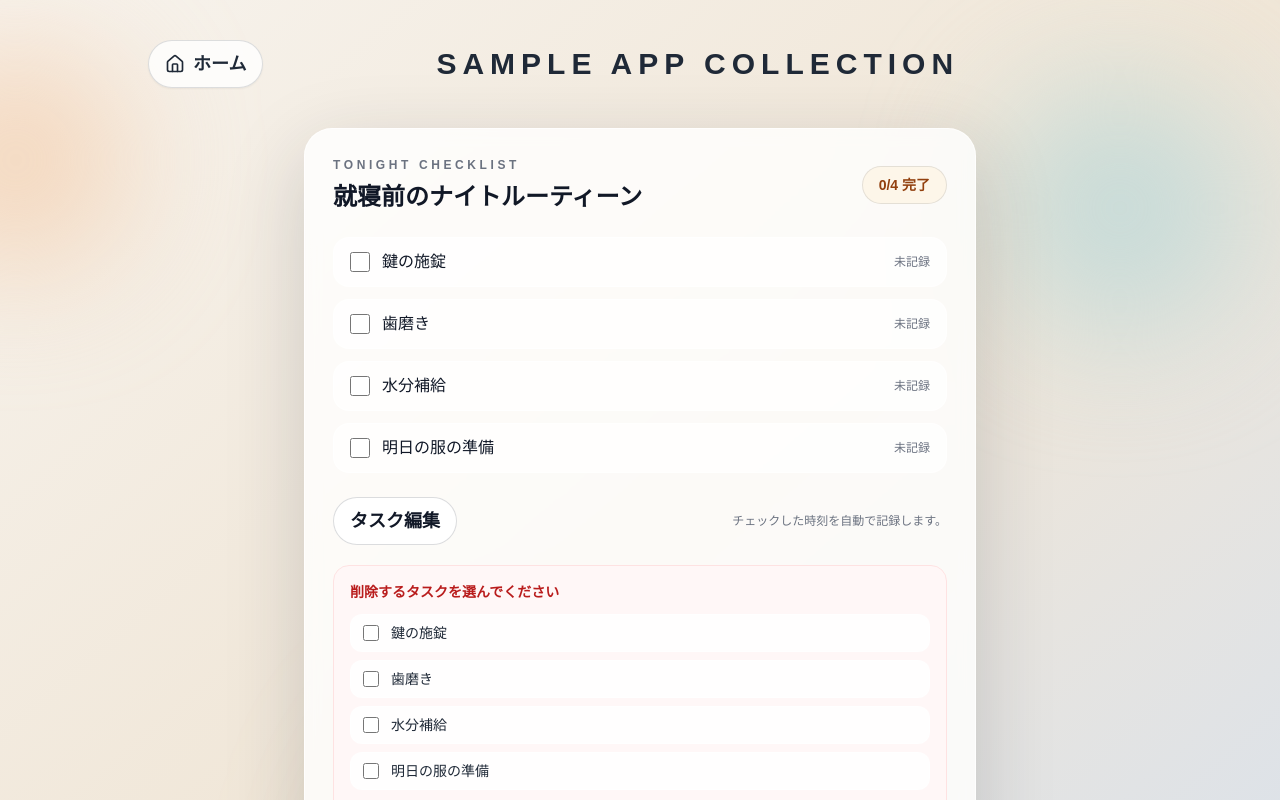
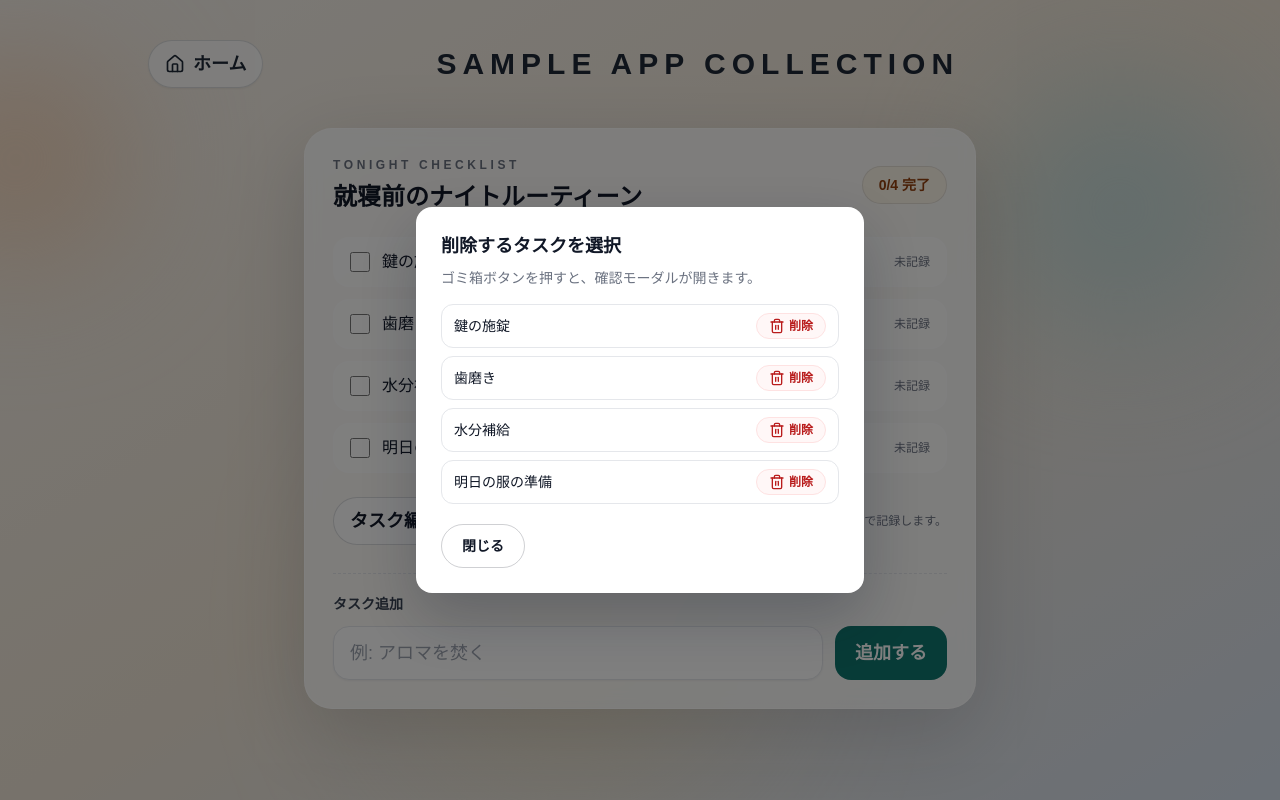
Before and after one commit to YOMO3923/AI_Training_Project, a React (Vite) app: page /night-routine in a window 1280 px wide. Both pictures are taken after a click on the button "タスク編集". Shown: the top 800 px of the page. Built offline with nearby package versions, Linux system fonts and the light colour scheme; a web font is replaced by a local one.

Commit message:
リセット機能及び確認モーダル追加対応

```diff
--- a/src/features/night-routine/components/NightRoutinePage.tsx
+++ b/src/features/night-routine/components/NightRoutinePage.tsx
@@ -1,4 +1,5 @@
 import { useEffect, useMemo, useState } from 'react'
+import { Trash2 } from 'lucide-react'
 
 // 1つのタスク情報の型
 type Task = {
@@ -9,6 +10,12 @@ type Task = {
 
 // ローカルストレージに保存するときのキー名
 const STORAGE_KEY = 'night-routine-tasks'
+
+// 18時の自動リセット済み日付を保存するキー（「今日だけ1回」の判定に使う）
+const RESET_FLAG_KEY = 'night-routine-last-reset-date'
+
+// 自動リセットを走らせる時刻（18時）
+const RESET_HOUR = 18
 
 // 初期表示のタスクリスト
 const DEFAULT_TASKS: Task[] = [
@@ -23,6 +30,14 @@ const createId = () =>
   typeof crypto !== 'undefined' && 'randomUUID' in crypto
     ? crypto.randomUUID()
     : `task-${Date.now()}-${Math.random().toString(16).slice(2)}`
+
+// 日付を「YYYY-MM-DD」の形に整形（リセット判定のキーとして利用）
+const getDateKey = (date: Date) => {
+  const year = date.getFullYear()
+  const month = String(date.getMonth() + 1).padStart(2, '0')
+  const day = String(date.getDate()).padStart(2, '0')
+  return `${year}-${month}-${day}`
+}
 
 // ローカルストレージからタスクを読み込む
 const loadTasks = (): Task[] => {
@@ -66,8 +81,15 @@ const NightRoutinePage = () => {
   // useState は「画面の状態」を持つ React の仕組み
   const [tasks, setTasks] = useState<Task[]>(() => loadTasks())
   const [newTaskTitle, setNewTaskTitle] = useState('')
-  const [isEditing, setIsEditing] = useState(false)
-  const [selectedTaskIds, setSelectedTaskIds] = useState<string[]>([])
+
+  // 編集用モーダルの開閉を管理（削除候補を一覧で見せるための状態）
+  const [isEditModalOpen, setIsEditModalOpen] = useState(false)
+
+  // 一括チェック解除の確認モーダル開閉を管理
+  const [isResetConfirmOpen, setIsResetConfirmOpen] = useState(false)
+
+  // 削除確認モーダルで対象となるタスクを保持
+  const [taskToDelete, setTaskToDelete] = useState<Task | null>(null)
 
   // useMemo は計算結果のキャッシュ（タスク数の再計算を必要時だけにする）
   const completedCount = useMemo(
@@ -80,6 +102,44 @@ const NightRoutinePage = () => {
     // ローカルストレージへ同期して状態を保持します
     localStorage.setItem(STORAGE_KEY, JSON.stringify(tasks))
   }, [tasks])
+
+  useEffect(() => {
+    // ロジック: 18時以降かつ今日未リセットのときだけ処理する（誤消去防止）
+    const now = new Date()
+    const todayKey = getDateKey(now)
+    const lastReset = localStorage.getItem(RESET_FLAG_KEY)
+    const isAfterResetHour = now.getHours() >= RESET_HOUR
+
+    if (isAfterResetHour && lastReset !== todayKey) {
+      // ロジック: ここでのみ全タスクのチェックを外す（フラグがあるので1日1回）
+      setTasks((prev) =>
+        prev.map((task) => ({
+          ...task,
+          checkedAt: null,
+        })),
+      )
+      // ロジック: 今日分のリセット済み日付を保存し、再実行を防ぐ
+      localStorage.setItem(RESET_FLAG_KEY, todayKey)
+    }
+  }, [])
+
+  // モーダルが開いている間は背景スクロールを止める
+  const isAnyModalOpen = isEditModalOpen || isResetConfirmOpen || Boolean(taskToDelete)
+
+  useEffect(() => {
+    if (!isAnyModalOpen) {
+      // モーダルが閉じたらスクロール制限を解除する
+      document.body.style.overflow = ''
+      return
+    }
+
+    // モーダル表示中は背景を固定して誤操作を防ぐ
+    const previousOverflow = document.body.style.overflow
+    document.body.style.overflow = 'hidden'
+    return () => {
+      document.body.style.overflow = previousOverflow
+    }
+  }, [isAnyModalOpen])
 
   // チェックを付け外しする処理
   const handleToggleTask = (taskId: string) => {
@@ -115,29 +175,36 @@ const NightRoutinePage = () => {
     setNewTaskTitle('')
   }
 
-  // 削除対象のチェックをON/OFF
-  const toggleSelectedTask = (taskId: string) => {
-    setSelectedTaskIds((prev) =>
-      prev.includes(taskId) ? prev.filter((id) => id !== taskId) : [...prev, taskId],
+  // 一括チェック解除を実行（確認モーダルで承認されたときのみ呼ばれる）
+  const handleResetAllTasks = () => {
+    setTasks((prev) =>
+      prev.map((task) => ({
+        ...task,
+        checkedAt: null,
+      })),
     )
+    setIsResetConfirmOpen(false)
   }
 
-  // 選択したタスクを削除
-  const handleDeleteSelected = () => {
-    if (selectedTaskIds.length === 0) {
-      setIsEditing(false)
+  // 削除対象のタスクを確定させる（確認モーダルを開く）
+  const handleRequestDeleteTask = (task: Task) => {
+    setTaskToDelete(task)
+    setIsEditModalOpen(false)
+  }
+
+  // タスク削除を確定
+  const handleConfirmDeleteTask = () => {
+    if (!taskToDelete) {
       return
     }
 
-    setTasks((prev) => prev.filter((task) => !selectedTaskIds.includes(task.id)))
-    setSelectedTaskIds([])
-    setIsEditing(false)
+    setTasks((prev) => prev.filter((task) => task.id !== taskToDelete.id))
+    setTaskToDelete(null)
   }
 
-  // 編集モードをキャンセル
-  const handleCancelEdit = () => {
-    setSelectedTaskIds([])
-    setIsEditing(false)
+  // 削除確認をキャンセル
+  const handleCancelDeleteTask = () => {
+    setTaskToDelete(null)
   }
 
   return (
@@ -194,60 +261,28 @@ const NightRoutinePage = () => {
           )}
         </div>
 
-        {/* 編集ボタン */}
+        {/* 操作ボタン */}
         <div className="mt-6 flex flex-wrap items-center justify-between gap-3">
+          {/* 編集ボタンはモーダルを開いて削除一覧を表示 */}
           <button
             type="button"
-            onClick={() => setIsEditing(true)}
+            onClick={() => setIsEditModalOpen(true)}
             className="inline-flex min-h-12 items-center gap-2 rounded-full border border-[#111827]/15 bg-white px-4 py-2 text-lg font-semibold text-[#111827] transition hover:border-[#111827]/30"
           >
             タスク編集
           </button>
-          <div className="text-xs text-[#6b7280]">
-            チェックした時刻を自動で記録します。
+          <div className="flex flex-wrap items-center gap-3">
+            {/* 一括チェック解除のボタン（誤操作防止のためモーダルを開く） */}
+            <button
+              type="button"
+              onClick={() => setIsResetConfirmOpen(true)}
+              className="min-h-12 rounded-full border border-[#0f766e]/30 bg-white px-4 py-2 text-sm font-semibold text-[#0f766e] transition hover:border-[#0f766e]/50"
+            >
+              一括チェック解除
+            </button>
+            <div className="text-xs text-[#6b7280]">チェックした時刻を自動で記録します。</div>
           </div>
         </div>
-
-        {/* 編集モード時の削除UI */}
-        {isEditing && (
-          <div className="mt-5 rounded-2xl border border-[#fee2e2] bg-[#fff7f7] p-4">
-            <p className="text-sm font-semibold text-[#b91c1c]">
-              削除するタスクを選んでください
-            </p>
-            <div className="mt-3 grid gap-2">
-              {tasks.map((task) => (
-                <label
-                  key={task.id}
-                  className="flex items-center gap-3 rounded-xl border border-white/70 bg-white/80 px-3 py-2 text-sm"
-                >
-                  <input
-                    type="checkbox"
-                    checked={selectedTaskIds.includes(task.id)}
-                    onChange={() => toggleSelectedTask(task.id)}
-                    className="h-4 w-4 rounded border-[#fca5a5] text-[#b91c1c] focus:ring-[#b91c1c]"
-                  />
-                  {task.title}
-                </label>
-              ))}
-            </div>
-            <div className="mt-4 flex flex-wrap gap-3">
-              <button
-                type="button"
-                onClick={handleDeleteSelected}
-                className="min-h-12 rounded-full bg-[#b91c1c] px-5 py-2 text-lg font-semibold text-white transition hover:bg-[#991b1b]"
-              >
-                OK
-              </button>
-              <button
-                type="button"
-                onClick={handleCancelEdit}
-                className="min-h-12 rounded-full border border-[#111827]/20 px-5 py-2 text-lg font-semibold text-[#111827]"
-              >
-                キャンセル
-              </button>
-            </div>
-          </div>
-        )}
 
         {/* 新規タスクの追加エリア */}
         <div className="mt-7 border-t border-dashed border-[#e5e7eb] pt-5">
@@ -270,6 +305,126 @@ const NightRoutinePage = () => {
           </div>
         </div>
       </div>
+
+      {/* 一括チェック解除の確認モーダル */}
+      {isResetConfirmOpen && (
+        <div className="fixed inset-0 z-50 flex items-center justify-center px-4">
+          {/* 背景オーバーレイで画面全体を覆い、背後の操作を遮断する */}
+          <div className="absolute inset-0 bg-black/50" />
+          {/* モーダル本体（中央配置・角丸・影で浮かせる） */}
+          <div
+            role="dialog"
+            aria-modal="true"
+            className="relative z-10 w-full max-w-md rounded-2xl border border-white/60 bg-white p-6 shadow-[0_24px_60px_rgba(15,23,42,0.25)]"
+          >
+            <h3 className="text-lg font-semibold text-[#111827]">
+              すべてのチェックを外しますか？
+            </h3>
+            <p className="mt-2 text-sm text-[#6b7280]">
+              誤操作防止のため、確認後にのみ一括リセットが実行されます。
+            </p>
+            <div className="mt-5 flex flex-wrap gap-3">
+              <button
+                type="button"
+                onClick={handleResetAllTasks}
+                className="min-h-11 rounded-full bg-[#0f766e] px-5 py-2 text-sm font-semibold text-white transition hover:bg-[#115e59]"
+              >
+                解除する
+              </button>
+              <button
+                type="button"
+                onClick={() => setIsResetConfirmOpen(false)}
+                className="min-h-11 rounded-full border border-[#111827]/20 px-5 py-2 text-sm font-semibold text-[#111827]"
+              >
+                キャンセル
+              </button>
+            </div>
+          </div>
+        </div>
+      )}
+
+      {/* タスク編集モーダル（削除対象を一覧で表示） */}
+      {isEditModalOpen && (
+        <div className="fixed inset-0 z-50 flex items-center justify-center px-4">
+          {/* 背景オーバーレイで操作をブロック */}
+          <div className="absolute inset-0 bg-black/50" />
+          {/* モーダル本体 */}
+          <div
+            role="dialog"
+            aria-modal="true"
+            className="relative z-10 w-full max-w-md rounded-2xl border border-white/60 bg-white p-6 shadow-[0_24px_60px_rgba(15,23,42,0.25)]"
+          >
+            <h3 className="text-lg font-semibold text-[#111827]">削除するタスクを選択</h3>
+            <p className="mt-2 text-sm text-[#6b7280]">
+              ゴミ箱ボタンを押すと、確認モーダルが開きます。
+            </p>
+            <div className="mt-4 grid gap-2">
+              {tasks.map((task) => (
+                <div
+                  key={task.id}
+                  className="flex items-center justify-between rounded-xl border border-[#e5e7eb] bg-white px-3 py-2"
+                >
+                  <span className="text-sm font-medium text-[#111827]">{task.title}</span>
+                  <button
+                    type="button"
+                    onClick={() => handleRequestDeleteTask(task)}
+                    className="inline-flex items-center gap-1 rounded-full border border-[#fee2e2] bg-[#fff7f7] px-3 py-1 text-xs font-semibold text-[#b91c1c]"
+                  >
+                    <Trash2 className="h-4 w-4" />
+                    削除
+                  </button>
+                </div>
+              ))}
+            </div>
+            <div className="mt-5 flex flex-wrap gap-3">
+              <button
+                type="button"
+                onClick={() => setIsEditModalOpen(false)}
+                className="min-h-11 rounded-full border border-[#111827]/20 px-5 py-2 text-sm font-semibold text-[#111827]"
+              >
+                閉じる
+              </button>
+            </div>
+          </div>
+        </div>
+      )}
+
+      {/* タスク削除の確認モーダル */}
+      {taskToDelete && (
+        <div className="fixed inset-0 z-50 flex items-center justify-center px-4">
+          {/* 背景オーバーレイで背後をクリックできないようにする */}
+          <div className="absolute inset-0 bg-black/50" />
+          {/* モーダル本体 */}
+          <div
+            role="dialog"
+            aria-modal="true"
+            className="relative z-10 w-full max-w-md rounded-2xl border border-white/60 bg-white p-6 shadow-[0_24px_60px_rgba(15,23,42,0.25)]"
+          >
+            <h3 className="text-lg font-semibold text-[#111827]">
+              「{taskToDelete.title}」を削除しますか？
+            </h3>
+            <p className="mt-2 text-sm text-[#6b7280]">
+              削除したタスクは元に戻せません。
+            </p>
+            <div className="mt-5 flex flex-wrap gap-3">
+              <button
+                type="button"
+                onClick={handleConfirmDeleteTask}
+                className="min-h-11 rounded-full bg-[#b91c1c] px-5 py-2 text-sm font-semibold text-white transition hover:bg-[#991b1b]"
+              >
+                削除する
+              </button>
+              <button
+                type="button"
+                onClick={handleCancelDeleteTask}
+                className="min-h-11 rounded-full border border-[#111827]/20 px-5 py-2 text-sm font-semibold text-[#111827]"
+              >
+                キャンセル
+              </button>
+            </div>
+          </div>
+        </div>
+      )}
     </main>
   )
 }
```
